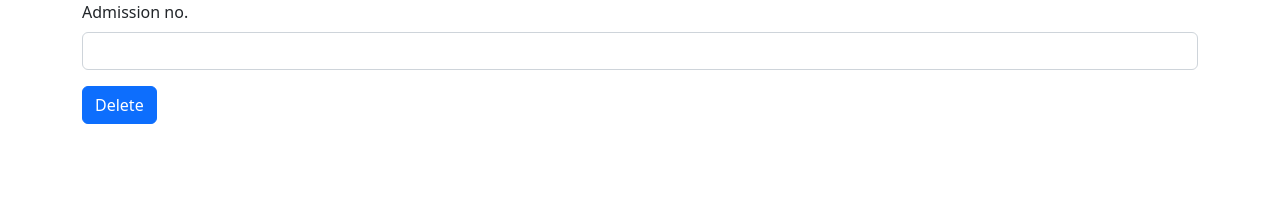
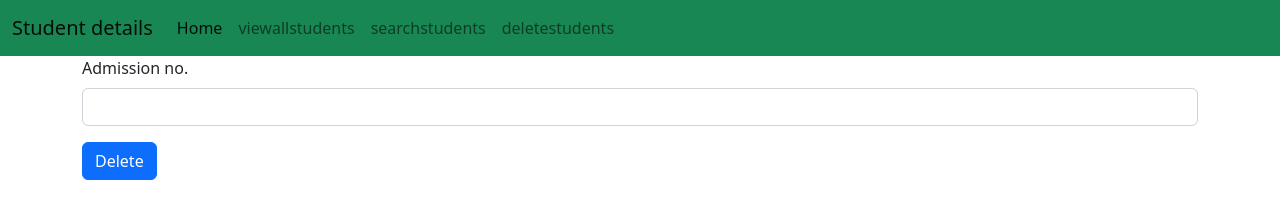
Before and after one commit to HarshaSalih/Student-wep-app, a plain HTML site: page delete.html in a window 1280 px wide. Drawn offline with nearby package versions, Linux system fonts and the light colour scheme.

Commit message:
navigationbar3  commits

```diff
--- a/delete.html
+++ b/delete.html
@@ -9,6 +9,31 @@
     <link href="https://cdn.jsdelivr.net/npm/bootstrap@5.2.3/dist/css/bootstrap.min.css" rel="stylesheet" integrity="sha384-rbsA2VBKQhggwzxH7pPCaAqO46MgnOM80zW1RWuH61DGLwZJEdK2Kadq2F9CUG65" crossorigin="anonymous">
 </head>
 <body>
+    <nav class="navbar navbar-expand-lg bg-success">
+        <div class="container-fluid">
+          <a class="navbar-brand" href="#">Student details</a>
+          <button class="navbar-toggler" type="button" data-bs-toggle="collapse" data-bs-target="#navbarNav" aria-controls="navbarNav" aria-expanded="false" aria-label="Toggle navigation">
+            <span class="navbar-toggler-icon"></span>
+          </button>
+          <div class="collapse navbar-collapse" id="navbarNav">
+            <ul class="navbar-nav">
+              <li class="nav-item">
+                <a class="nav-link active" aria-current="page" href="index.html">Home</a>
+              </li>
+              <li class="nav-item">
+                <a class="nav-link" href="viewallstudents.html">viewallstudents</a>
+              </li>
+              <li class="nav-item">
+                <a class="nav-link" href="search.html">searchstudents</a>
+              </li>
+              <li class="nav-item">
+                <a class="nav-link" href="delete.html">deletestudents</a>
+              </li>
+
+            </ul>
+          </div>
+        </div>
+      </nav>
     <div class="container">
         <div class="row">
             <div class="col col-12 col-sm-12 col-md-12 col-lg-12 col-xl-12 col-xxl-12">
```
Also changed, not shown: index.html (+3 -0 lines), search.html (+3 -0 lines), viewallstudents.html (+3 -0 lines).
